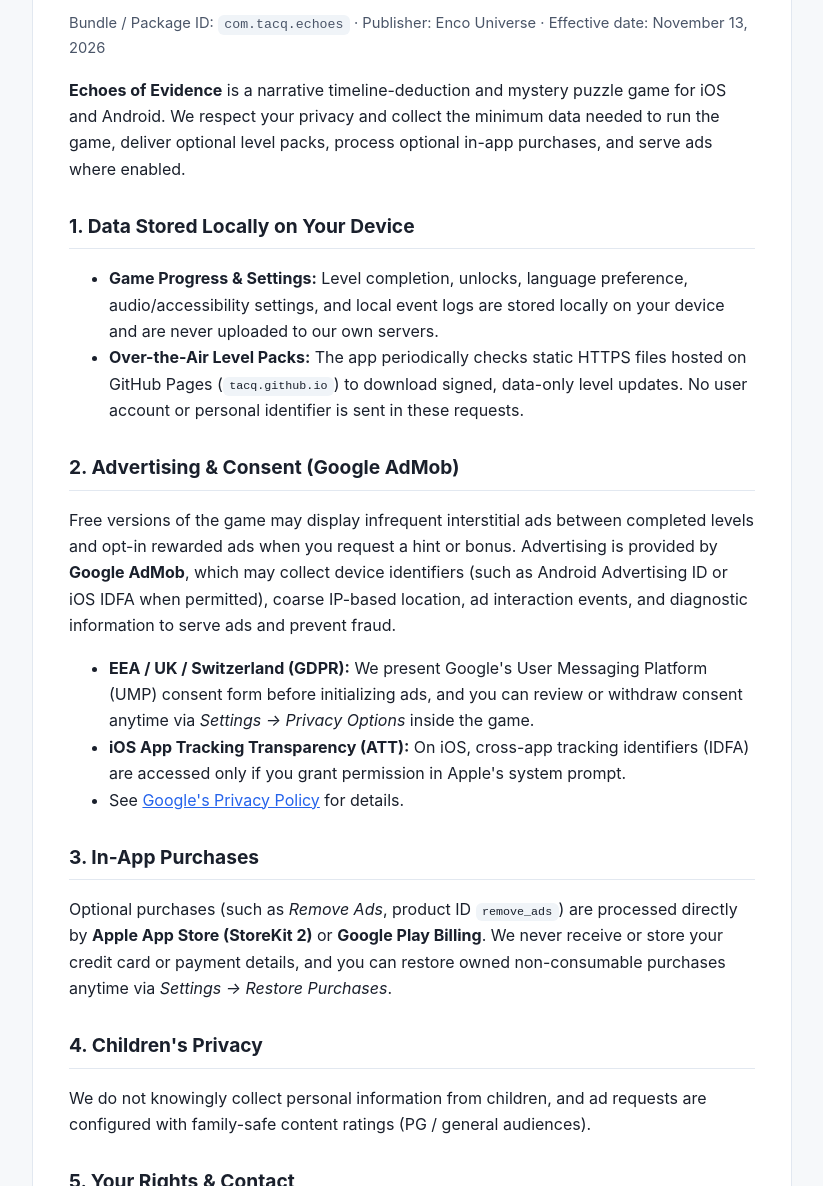
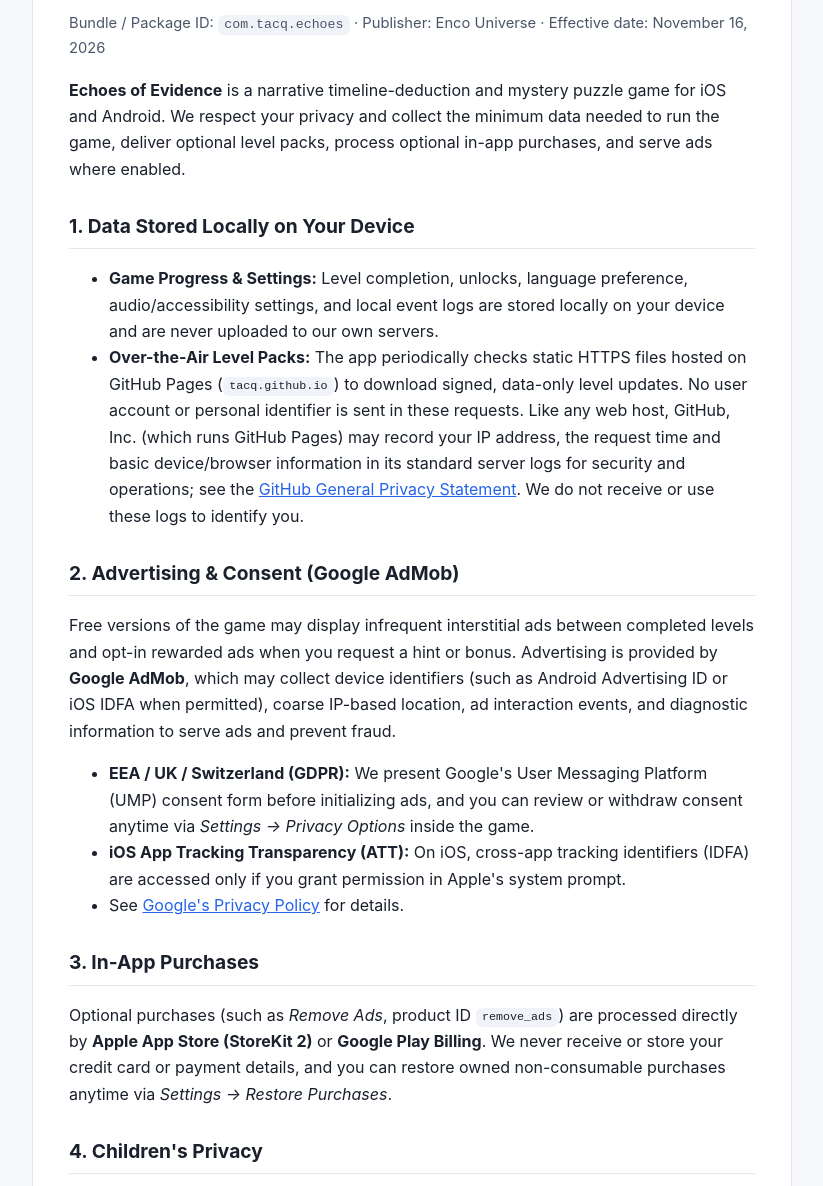
Before and after one commit to tacq/tacq.github.io, a plain HTML site: page echoes-of-evidence/privacy.html in a window 1280 px wide. Shown: the part 214-1400 px from the top of the page, without its empty margins (228-1051 px from the left). Drawn offline with Linux system fonts and the light colour scheme.

Commit message:
Privacy (Lost & Found Lab, GreenGrid, Echoes of Evidence): GitHub Pages server-log disclosure, 13+ audience statement
- OTA level-pack requests: note that GitHub, Inc. may log IP/time in standard server logs (link to GitHub privacy statement).
- Children's privacy: not directed to children under 13; target audience 13+; contact path for deletion.
- Effective date -> November 16, 2026. CSP unchanged.

```diff
--- a/echoes-of-evidence/privacy.html
+++ b/echoes-of-evidence/privacy.html
@@ -57,14 +57,14 @@
       <p class="muted"><a href="/echoes-of-evidence/">&larr; Echoes of Evidence</a> · <a href="/">Developer home</a></p>
       <span class="badge">Privacy Policy</span>
       <h1>Echoes of Evidence</h1>
-      <p class="muted">Bundle / Package ID: <code>com.tacq.echoes</code> · Publisher: Enco Universe · Effective date: November 13, 2026</p>
+      <p class="muted">Bundle / Package ID: <code>com.tacq.echoes</code> · Publisher: Enco Universe · Effective date: November 16, 2026</p>
 
       <p><strong>Echoes of Evidence</strong> is a narrative timeline-deduction and mystery puzzle game for iOS and Android. We respect your privacy and collect the minimum data needed to run the game, deliver optional level packs, process optional in-app purchases, and serve ads where enabled.</p>
 
       <h2>1. Data Stored Locally on Your Device</h2>
       <ul>
         <li><strong>Game Progress &amp; Settings:</strong> Level completion, unlocks, language preference, audio/accessibility settings, and local event logs are stored locally on your device and are never uploaded to our own servers.</li>
-        <li><strong>Over-the-Air Level Packs:</strong> The app periodically checks static HTTPS files hosted on GitHub Pages (<code>tacq.github.io</code>) to download signed, data-only level updates. No user account or personal identifier is sent in these requests.</li>
+        <li><strong>Over-the-Air Level Packs:</strong> The app periodically checks static HTTPS files hosted on GitHub Pages (<code>tacq.github.io</code>) to download signed, data-only level updates. No user account or personal identifier is sent in these requests. Like any web host, GitHub, Inc. (which runs GitHub Pages) may record your IP address, the request time and basic device/browser information in its standard server logs for security and operations; see the <a href="https://docs.github.com/site-policy/privacy-policies/github-general-privacy-statement" rel="noopener noreferrer">GitHub General Privacy Statement</a>. We do not receive or use these logs to identify you.</li>
       </ul>
 
       <h2>2. Advertising &amp; Consent (Google AdMob)</h2>
@@ -79,7 +79,7 @@
       <p>Optional purchases (such as <em>Remove Ads</em>, product ID <code>remove_ads</code>) are processed directly by <strong>Apple App Store (StoreKit 2)</strong> or <strong>Google Play Billing</strong>. We never receive or store your credit card or payment details, and you can restore owned non-consumable purchases anytime via <em>Settings → Restore Purchases</em>.</p>
 
       <h2>4. Children's Privacy</h2>
-      <p>We do not knowingly collect personal information from children, and ad requests are configured with family-safe content ratings (PG / general audiences).</p>
+      <p>This game is not directed to children under 13; its target audience is ages 13 and over. We do not knowingly collect personal information from children under 13, and ad requests are configured with family-safe content ratings (PG / general audiences). If you believe a child under 13 has provided personal information through the app, please contact us via the <a href="/contact.html">Support &amp; Contact page</a> and we will help delete it.</p>
 
       <h2>5. Your Rights &amp; Contact</h2>
       <p>You can delete all local game data at any time via <em>Settings → Reset progress</em> or by uninstalling the app. For privacy questions or support requests, please visit our <a href="/contact.html">Support &amp; Contact page</a>.</p>
```
Also changed, not shown: eco-city/privacy.html (+3 -3 lines), lost-found-lab/privacy.html (+3 -3 lines).
